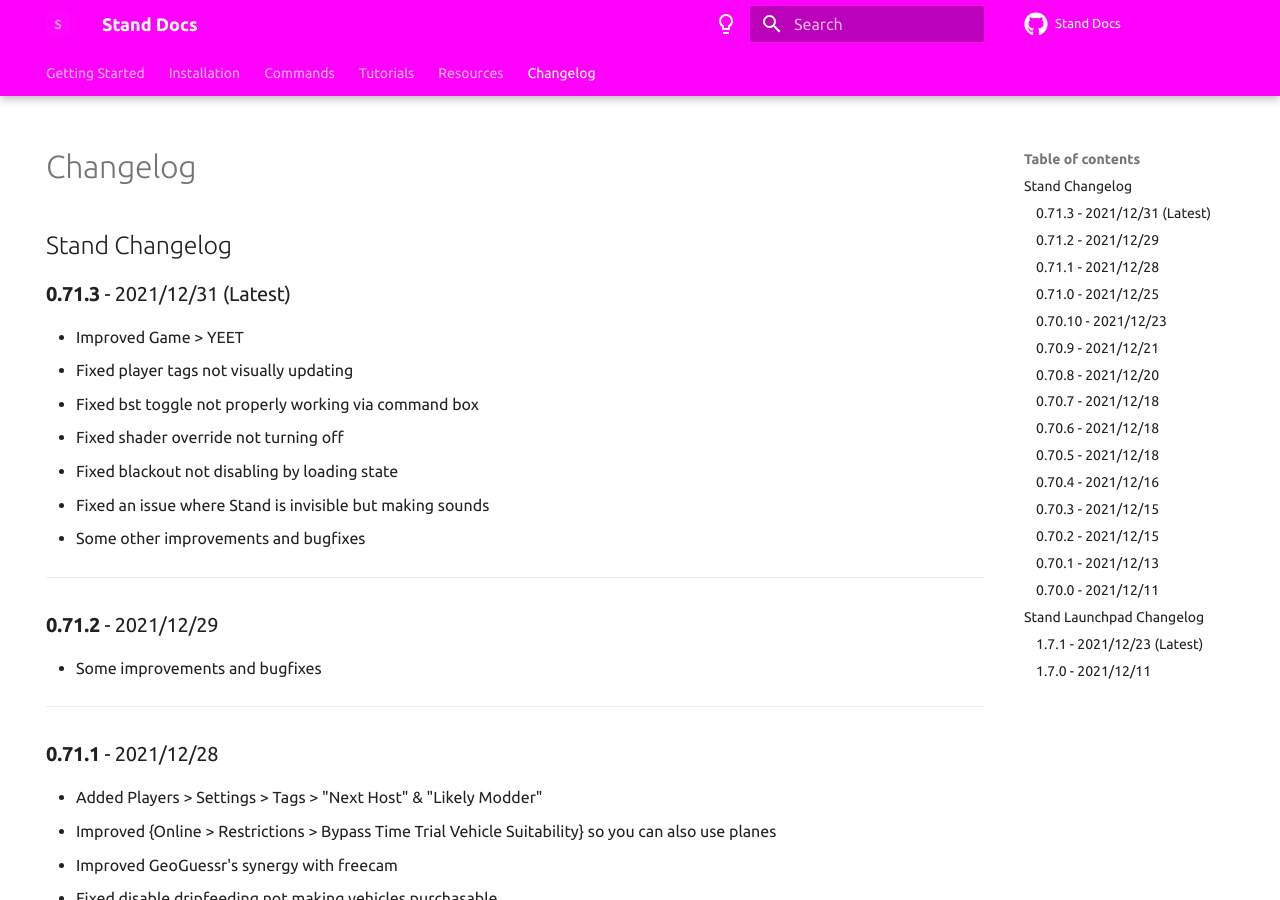
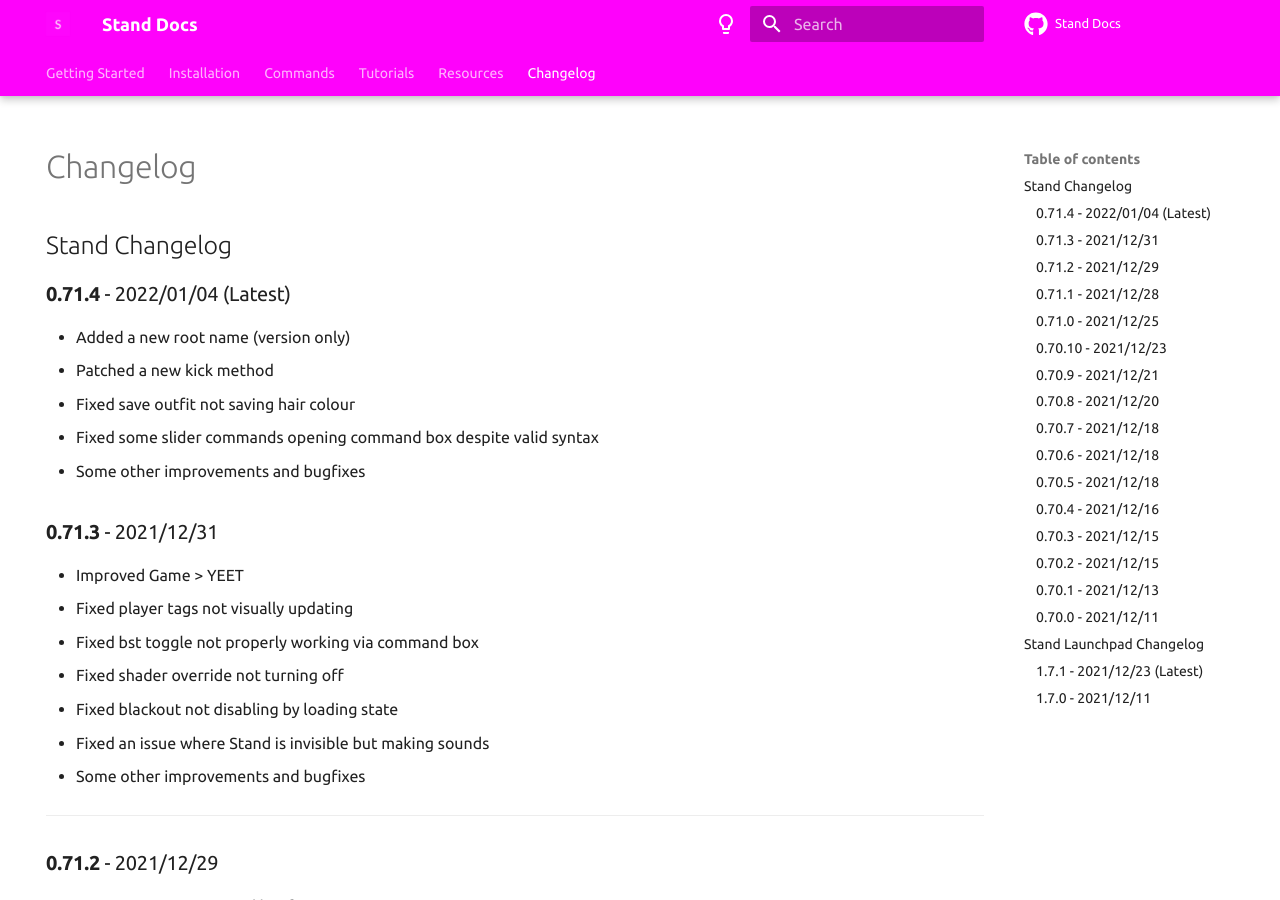
Before and after one commit to estradiols/stand-docs, an MkDocs documentation site: the page built from docs/changelog.md, in a window 1280 px wide and 900 px high. Built offline with MkDocs 1.6.1 and Material for MkDocs 9.7.7, drawn with Linux system fonts in a browser that asks for light colours; comment, search, counter and statistics services are not loaded; the version menu is left out.

Commit message:
Stand updated to 0.71.4

```diff
--- a/docs/changelog.md
+++ b/docs/changelog.md
@@ -5,7 +5,14 @@
 
 ## Stand Changelog
 
-### **0.71.3** - 2021/12/31 (Latest)
+### **0.71.4** - 2022/01/04 (Latest)
+- Added a new root name (version only)
+- Patched a new kick method
+- Fixed save outfit not saving hair colour
+- Fixed some slider commands opening command box despite valid syntax
+- Some other improvements and bugfixes
+
+### **0.71.3** - 2021/12/31
 - Improved Game > YEET
 - Fixed player tags not visually updating
 - Fixed bst toggle not properly working via command box
--- a/docs/installation.md
+++ b/docs/installation.md
@@ -31,7 +31,7 @@
 But keep in mind that this will not have the auto update feature the launchpad offers.
 You can download the DLL from the Stand website but keep in mind to check if it's the latest version.
 
-- [Stand 0.71.3.dll](https://stand.gg/Stand%200.71.3.dll)
+- [Stand 0.71.4.dll](https://stand.gg/Stand%200.71.4.dll)
 
 ## Activate Stand
 If you bought one of the premium versions of Stand and you already created an account on [stand.gg](https://stand.gg/).
```
